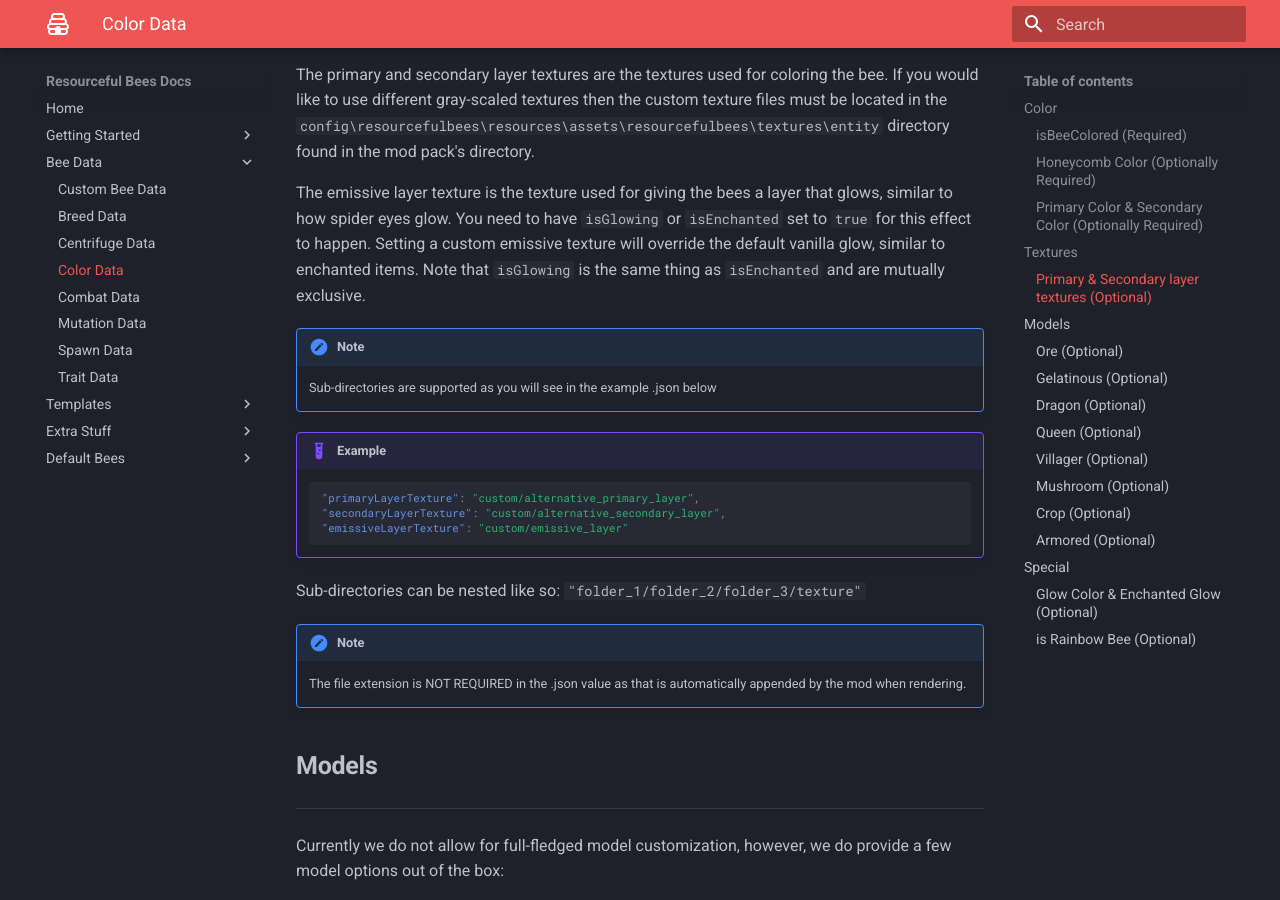
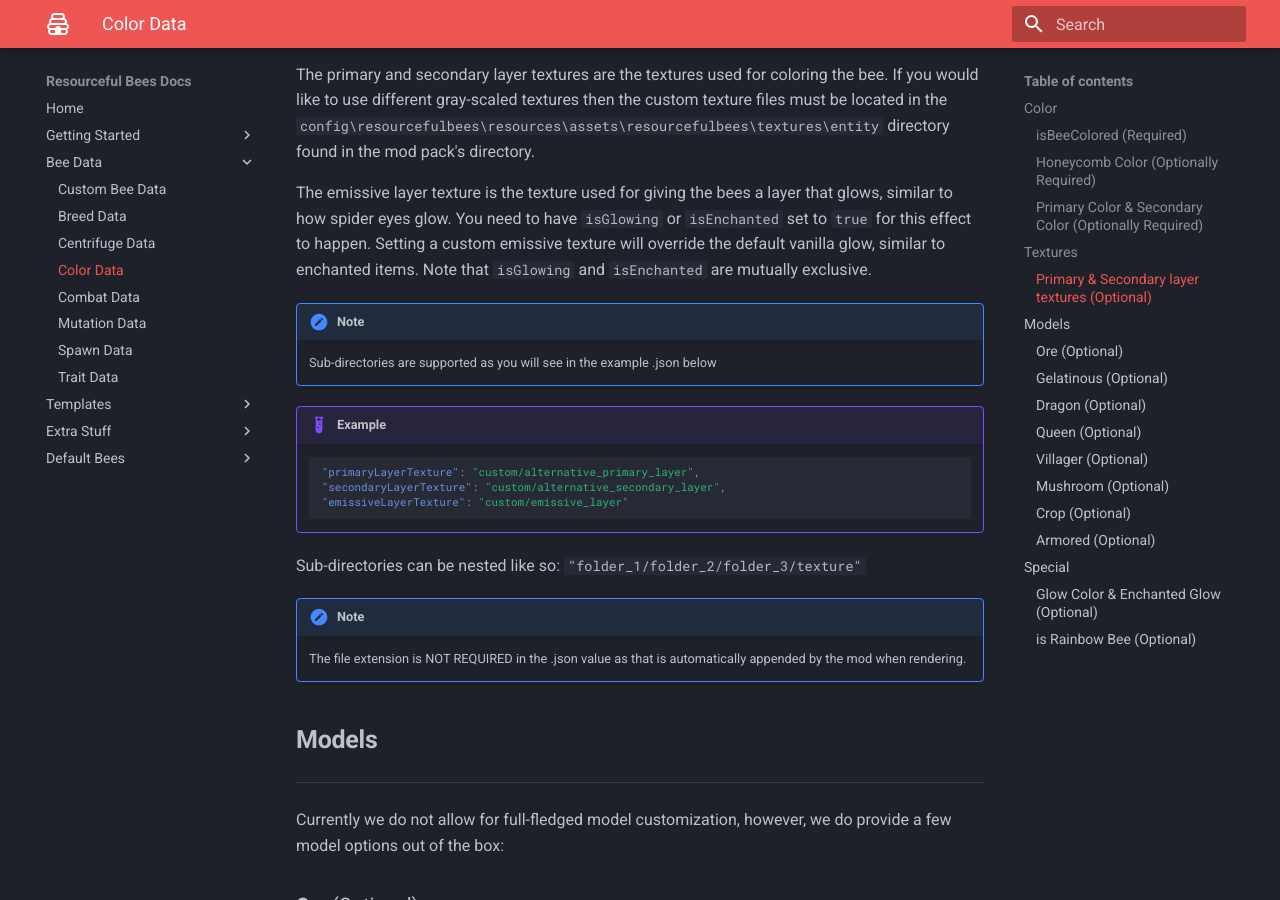
Before and after one commit to Team-Resourceful/ResourcefulBeesDocs, an MkDocs documentation site: the page built from docs/bee_data/color_data.md, in a window 1280 px wide and 900 px high, scrolled down 1961 px. Built offline with MkDocs 1.6.1 and Material for MkDocs 9.7.7, drawn with Linux system fonts in a browser that asks for light colours.

Commit message:
Update color_data.md

```diff
--- a/docs/bee_data/color_data.md
+++ b/docs/bee_data/color_data.md
@@ -58,7 +58,7 @@ If you want to just use a texture that wont be recolored by our system you're lo
 The primary and secondary layer textures are the textures used for coloring the bee. If you would like to use different gray-scaled textures then the custom texture files must be located in the `config\resourcefulbees\resources\assets\resourcefulbees\textures\entity` directory found in the mod pack's directory.
 
 The emissive layer texture is the texture used for giving the bees a layer that glows, similar to how spider eyes glow. You need to have `isGlowing` or `isEnchanted` set to `true` for this effect to happen. Setting a custom emissive texture will override the default vanilla glow, similar to enchanted items.
-Note that `isGlowing` is the same thing as `isEnchanted` and are mutually exclusive.
+Note that `isGlowing` and `isEnchanted` are mutually exclusive.
 
 !!! note
 	Sub-directories are supported as you will see in the example .json below
```
